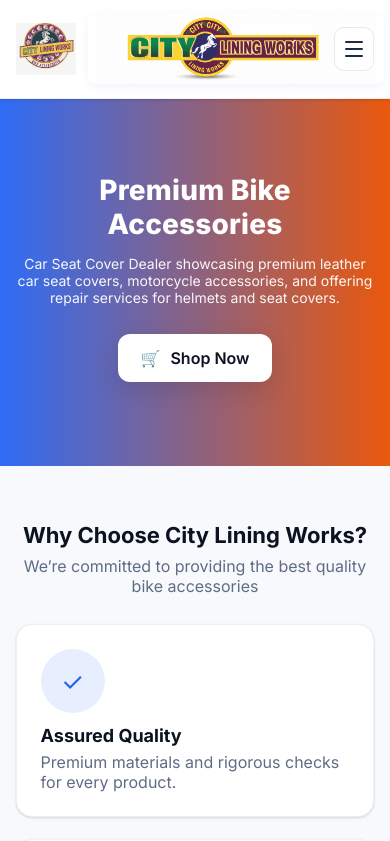
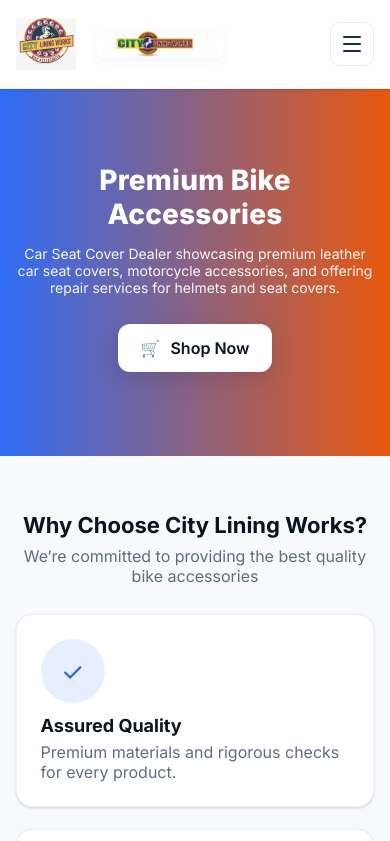
Before and after one commit to yaseermohamed7121/3_Helmet, a plain HTML site: page index.html in a window 390 px wide. Shown: the top 841 px of the page. Drawn offline with Linux system fonts and the light colour scheme.

Commit message:
alignment changed mobile view

```diff
--- a/style.css
+++ b/style.css
@@ -84,6 +84,7 @@
   gap:12px;
   text-decoration:none;
   color:inherit;
+  gap: 20px;
 }
 .brand-badge {
   width: 60px;
@@ -429,6 +430,9 @@
     padding:10px;
     z-index:100;          /* above header */
   }
+  @media (max-width: 640px){
+     .brand-name{ height: 28px; }
+     }
   .nav-list{flex-direction:column;}
   .nav-toggle{display:flex;}
   .brand-name{font-size:16px}
```
